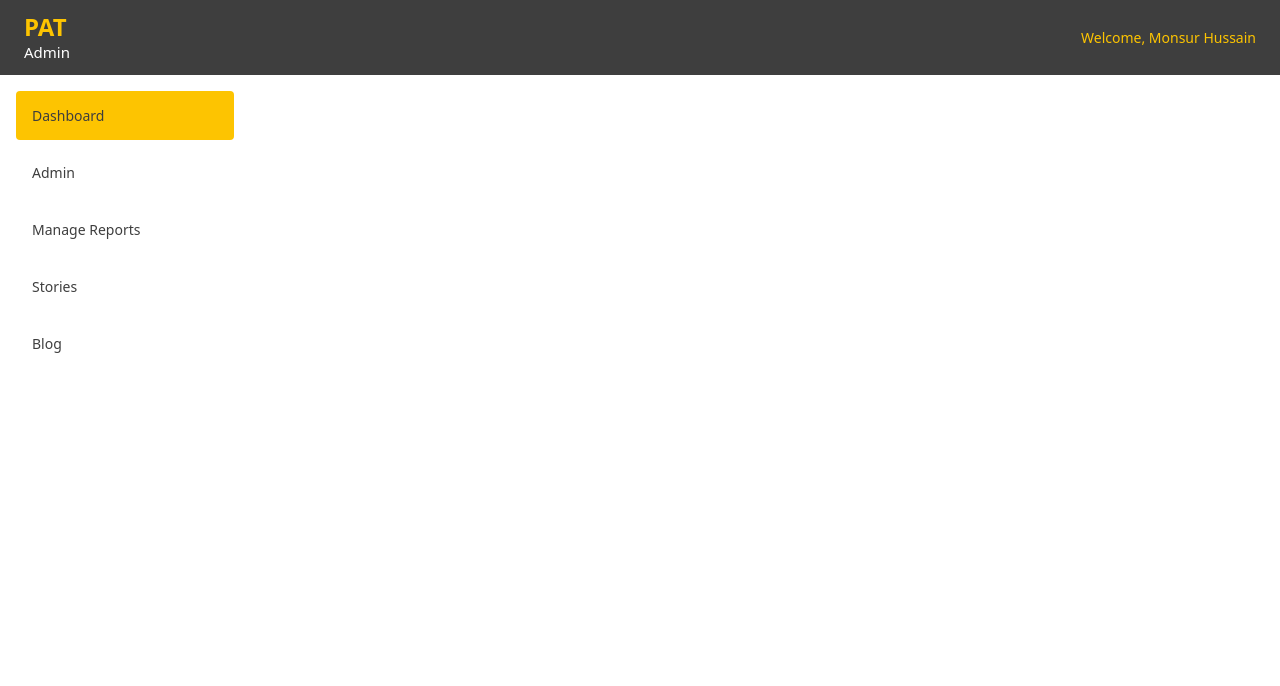
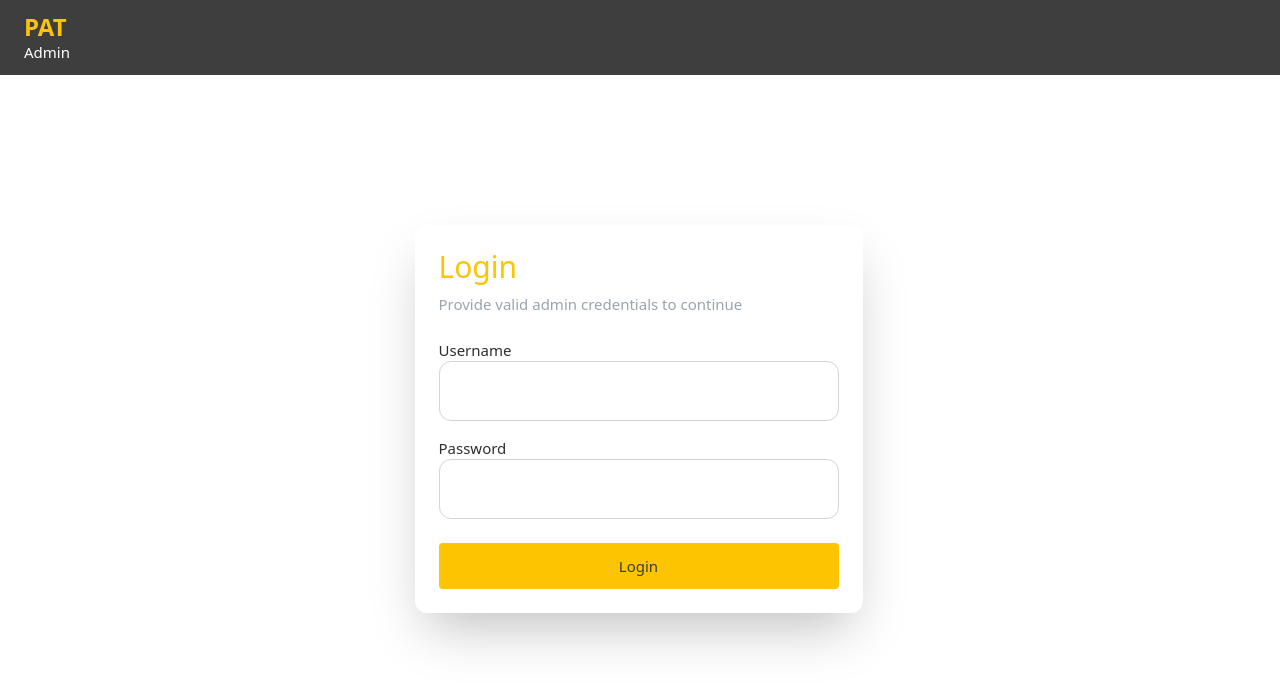
Before and after one commit to MAZINGER111/press, a Next.js app: page /dashboard in a window 1280 px wide. Shown: the top 686 px of the page. Built offline with nearby package versions, Linux system fonts and the light colour scheme.

Commit message:
UI changes

```diff
--- a/components/DashboardLayout.jsx
+++ b/components/DashboardLayout.jsx
@@ -1,33 +1,54 @@
-import Link from "next/link"
-import { useState } from "react"
-import Sidebar from "./Sidebar"
+import Link from "next/link";
+import { useState } from "react";
+import Sidebar from "./Sidebar";
+import { useRouter } from "next/router";
 
 const DashboardLayout = ({ children }) => {
-    const [showSidebar, setShowSidebar] = useState(false)
-
+  const [showSidebar, setShowSidebar] = useState(false);
+  const router = useRouter();
+  const { pathname } = router;
+  console.log("path", pathname);
   return (
     <div>
       <div className="flex relative items-center z-10 justify-between bg-[#3E3E3E] py-3 px-6">
-                {showSidebar
-                    ? <img src="/images/cancel.png" onClick={() => setShowSidebar(false)} className="absolute ml-2 h-5 invert-[1] w-5 left-3 sm:hidden" alt="" />
-                    : <img src="/images/menu.png" onClick={() => setShowSidebar(true)} className="absolute h-10 w-10 invert-[1] left-3 sm:hidden" alt="" />
-                }
+        {showSidebar ? (
+          <img
+            src="/images/cancel.png"
+            onClick={() => setShowSidebar(false)}
+            className="absolute ml-2 h-5 invert-[1] w-5 left-3 sm:hidden"
+            alt=""
+          />
+        ) : (
+          <img
+            src="/images/menu.png"
+            onClick={() => setShowSidebar(true)}
+            className="absolute h-10 w-10 invert-[1] left-3 sm:hidden"
+            alt=""
+          />
+        )}
         <Link href="/dashboard">
           <div className="ml-10 sm:ml-0">
-                        <p className="text-yellow text-[24px] font-[600] leading-[29px]">PAT</p>
+            <p className="text-yellow text-[24px] font-[600] leading-[29px]">
+              PAT
+            </p>
             <p className="text-white">Admin</p>
           </div>
         </Link>
-                <p className="text-yellow text-[14px] leading-[17px]">Welcome, Monsur Hussain</p>
+        {/* <p className="text-yellow text-[14px] leading-[17px]">
+          Welcome, Monsur Hussain
+        </p> */}
       </div>
       <div className="flex">
-                <Sidebar showSidebar={showSidebar} hideSidebar={() => setShowSidebar(false)} />
-                <div className="flex-1 pl-[22px] pr-[25px] pt-6">
-                    {children}
+        {pathname.toLowerCase() !== "/dashboard" && (
+          <Sidebar
+            showSidebar={showSidebar}
+            hideSidebar={() => setShowSidebar(false)}
+          />
+        )}
+        <div className="flex-1 pl-[22px] pr-[25px] pt-6">{children}</div>
       </div>
     </div>
-        </div>
-    )
-}
+  );
+};
 
-export default DashboardLayout
+export default DashboardLayout;
--- a/components/Sidebar.jsx
+++ b/components/Sidebar.jsx
@@ -1,35 +1,48 @@
-import Link from "next/link"
-import { useRouter } from "next/router"
+import Link from "next/link";
+import { useRouter } from "next/router";
 const Sidebar = ({ showSidebar, hideSidebar }) => {
-    const { pathname } = useRouter()
+  const { pathname } = useRouter();
   function isActive(tab) {
-        if (pathname === `/dashboard${tab}`) return 'bg-yellow'
-        return ''
+    if (pathname === `/dashboard${tab}`) return "bg-yellow";
+    return "";
   }
   return (
     <>
-            <div onClick={hideSidebar} className={`w-screen fixed right-[150vw] h-screen ${showSidebar && 'left-0'}`}>
-
-            </div>
-            <ul className={`w-[250px] shadow-sm px-4 pt-4 bg-white z-10 absolute right-[150vw] ${showSidebar && 'left-0'} shadow top-20 h-full sm:block sm:static bg-white sm:shadow-none`}>
-                <Link href="/dashboard">
+      <div
+        onClick={hideSidebar}
+        className={`w-screen fixed right-[150vw] h-screen ${
+          showSidebar && "left-0"
+        }`}
+      ></div>
+      <ul
+        className={`w-[250px] shadow-sm px-4 pt-4 bg-white z-10 absolute right-[150vw] ${
+          showSidebar && "left-0"
+        } shadow top-20 h-full sm:block sm:static bg-white sm:shadow-none`}
+      >
+        {/* <Link href="/dashboard">
                     <li className={`mb-2 p-4 rounded-[4px] ${isActive('')}`}>Dashboard</li>
                 </Link>
                 <Link href="/dashboard/admin">
                     <li className={`mb-2 p-4 rounded-[4px] ${isActive('/admin')}`}>Admin</li>
-                </Link>
+                </Link> */}
         <Link href="/dashboard/reports">
-                    <li className={`mb-2 p-4 rounded-[4px] ${isActive('/reports')}`}>Manage Reports</li>
+          <li className={`mb-2 p-4 rounded-[4px] ${isActive("/reports")}`}>
+            Submitted Reports
+          </li>
         </Link>
         <Link href="/dashboard/stories">
-                    <li className={`mb-2 p-4 rounded-[4px] ${isActive('/stories')}`}>Stories</li>
+          <li className={`mb-2 p-4 rounded-[4px] ${isActive("/stories")}`}>
+            Stories
+          </li>
         </Link>
         <Link href="/dashboard/blog">
-                    <li className={`mb-2 p-4 rounded-[4px] ${isActive('/blog')}`}>Blog</li>
+          <li className={`mb-2 p-4 rounded-[4px] ${isActive("/blog")}`}>
+            Blog
+          </li>
         </Link>
       </ul>
     </>
-    )
-}
+  );
+};
 
-export default Sidebar
+export default Sidebar;
--- /dev/null
+++ b/components/login/index.jsx
@@ -0,0 +1,53 @@
+import { useRouter } from "next/router";
+import { useState } from "react";
+
+export const Login = () => {
+  const [username, setUsername] = useState("");
+  const [password, setPassword] = useState("");
+  const router = useRouter();
+
+  const loginHandler = (e) => {
+    e.preventDefault();
+
+    const payload = { username, password };
+    // !todo send data
+
+    router.push("/dashboard/reports");
+  };
+  return (
+    <div style={{ height: "80vh" }} className="flex flex-col justify-center">
+      <form
+        className="w-full max-w-md mx-auto p-4 md:p-6 rounded-xl shadow-2xl"
+        onSubmit={loginHandler}
+      >
+        <h3 className="text-2xl  lg:text-3xl text-yellow ">Login</h3>
+        <p className="text-gray-400 my-2">
+          Provide valid admin credentials to continue
+        </p>
+        <div className="mt-6">
+          <label htmlFor="username">Username</label>
+          <input
+            type="text"
+            name="username"
+            className="border border-gray-300 focus:bg-gray-100 bg-transparent rounded-xl"
+            required
+          />
+        </div>
+
+        <div className="mt-4 mb-6">
+          <label htmlFor="password">Password</label>
+          <input
+            type="password"
+            name="password"
+            className="border border-gray-300 focus:bg-gray-100 bg-transparent rounded-xl"
+            required
+          />
+        </div>
+
+        <button className="bg-yellow px-4 py-3  text-[#3E3E3E] rounded w-full">
+          Login
+        </button>
+      </form>
+    </div>
+  );
+};
--- a/pages/dashboard/index.jsx
+++ b/pages/dashboard/index.jsx
@@ -1,8 +1,9 @@
-import DashboardLayout from "../../components/DashboardLayout"
+import DashboardLayout from "../../components/DashboardLayout";
+import { Login } from "../../components/login";
 const Dashboard = () => (
-    <DashboardLayout>
+  <DashboardLayout>
+    <Login />
+  </DashboardLayout>
+);
 
-    </DashboardLayout>
-)
-
-export default Dashboard
+export default Dashboard;
```
Lines whose indentation alone changed are shown as unchanged.
